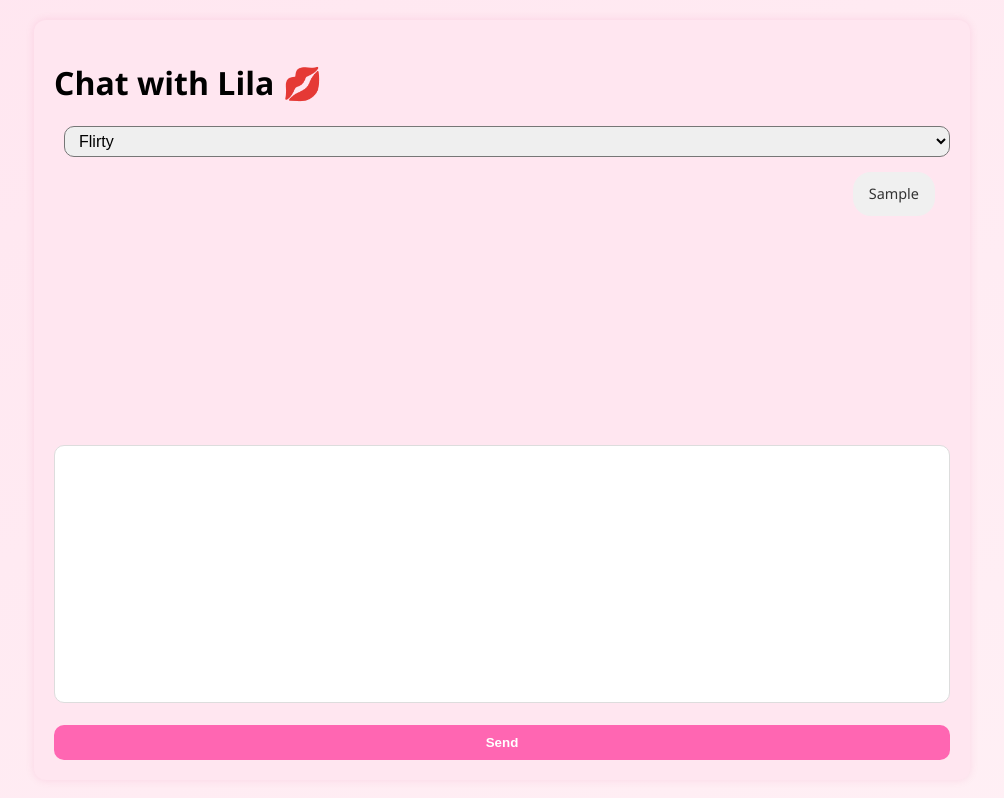
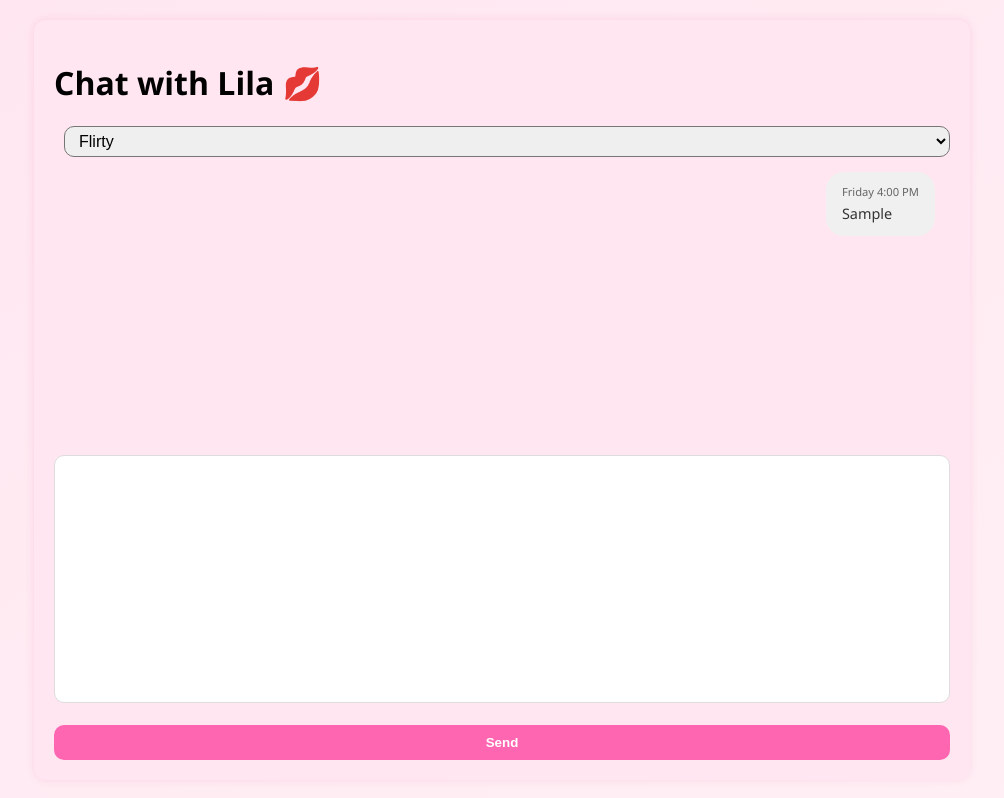
Before and after one commit to SharjeelAhmed2/Chat-GPT-Wrapper, a React (Create React App) app in the folder frontend/: page / in a window 1280 px wide. Both pictures are taken after typing "Sample" into the empty fields and a click on the button "Send". Shown: the top 798 px of the page, without its empty margins (138-1142 px from the left). Built offline with nearby package versions, Linux system fonts and the light colour scheme; no server answers.

Commit message:
Added timestamp

```diff
--- a/frontend/src/App.css
+++ b/frontend/src/App.css
@@ -131,6 +131,12 @@ header {
 .send-button:hover {
   background-color: #e0559a;
 }
+.timestamp {
+  font-size: 0.7rem;
+  color: #666;
+  margin-bottom: 4px;
+  text-align: right; /* You can also try left if you want */
+}
 footer {
   display: flex;
   padding: 10px;
--- a/frontend/src/App.js
+++ b/frontend/src/App.js
@@ -8,7 +8,13 @@ function App() {
   const [displayedResponse, setDisplayedResponse] = useState("");
   // const savedMessages = JSON.parse(localStorage.getItem("lila-chat-log") || "[]");
   // console.log("Saved Message: ", savedMessages)
-
+  const now = new Date();
+  const timestamp = now.toLocaleString('en-US', {
+    hour: 'numeric',
+    minute: 'numeric',
+    hour12: true,
+    weekday: 'long' // This gives you the day, like "Saturday"
+  });
   useEffect(() => {
     if (messages.length > 0) {
       localStorage.setItem("lila-chat-log", JSON.stringify(messages));
@@ -36,7 +42,7 @@ function App() {
 
       if (index >= lilaResponse.length) {
         clearInterval(interval);
-        setMessages((prev) => [...prev, { role: "lila", content: lilaResponse }]); // push final
+        setMessages((prev) => [...prev, { role: "lila", content: lilaResponse, timestamp: timestamp  }]); // push final
         setDisplayedResponse(""); // clear animation string
       }
     }, 25);
@@ -48,7 +54,7 @@ function App() {
   const handleSend = async () => {
     if (!input.trim()) return;
 
-    const userMessage = { role: "user", content: input };
+    const userMessage = { role: "user", content: input, timestamp: timestamp  };
     setMessages(prev => [...prev, userMessage]);
     setInput("");
     try {
@@ -85,6 +91,9 @@ function App() {
           key={idx}
           className={`message-bubble ${msg.role === "user" ? "user" : "lila"}`}
         >
+             <div className="timestamp">
+        {msg.timestamp}
+      </div>
           {msg.content}
         </div>
       ))}
```
